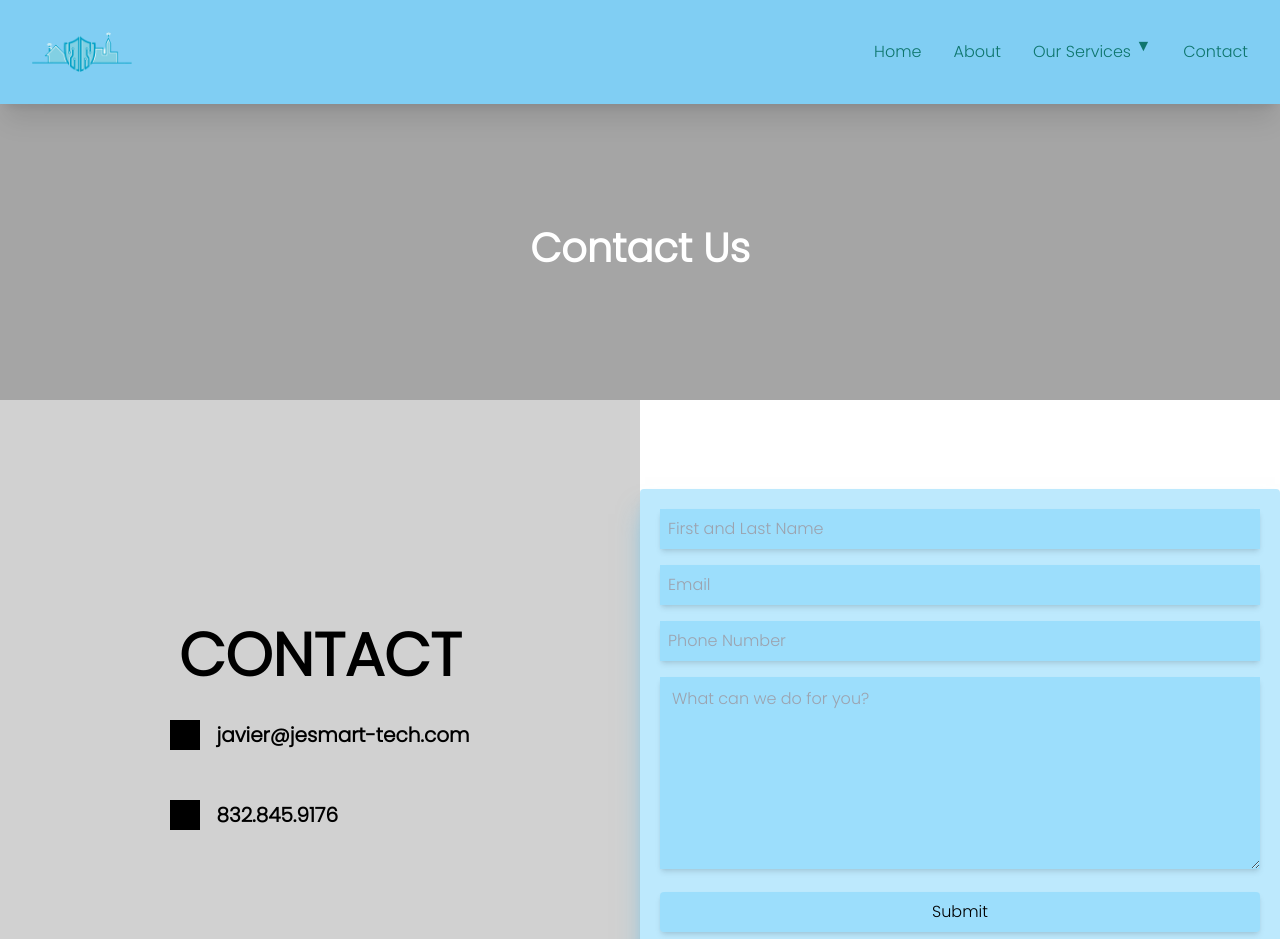
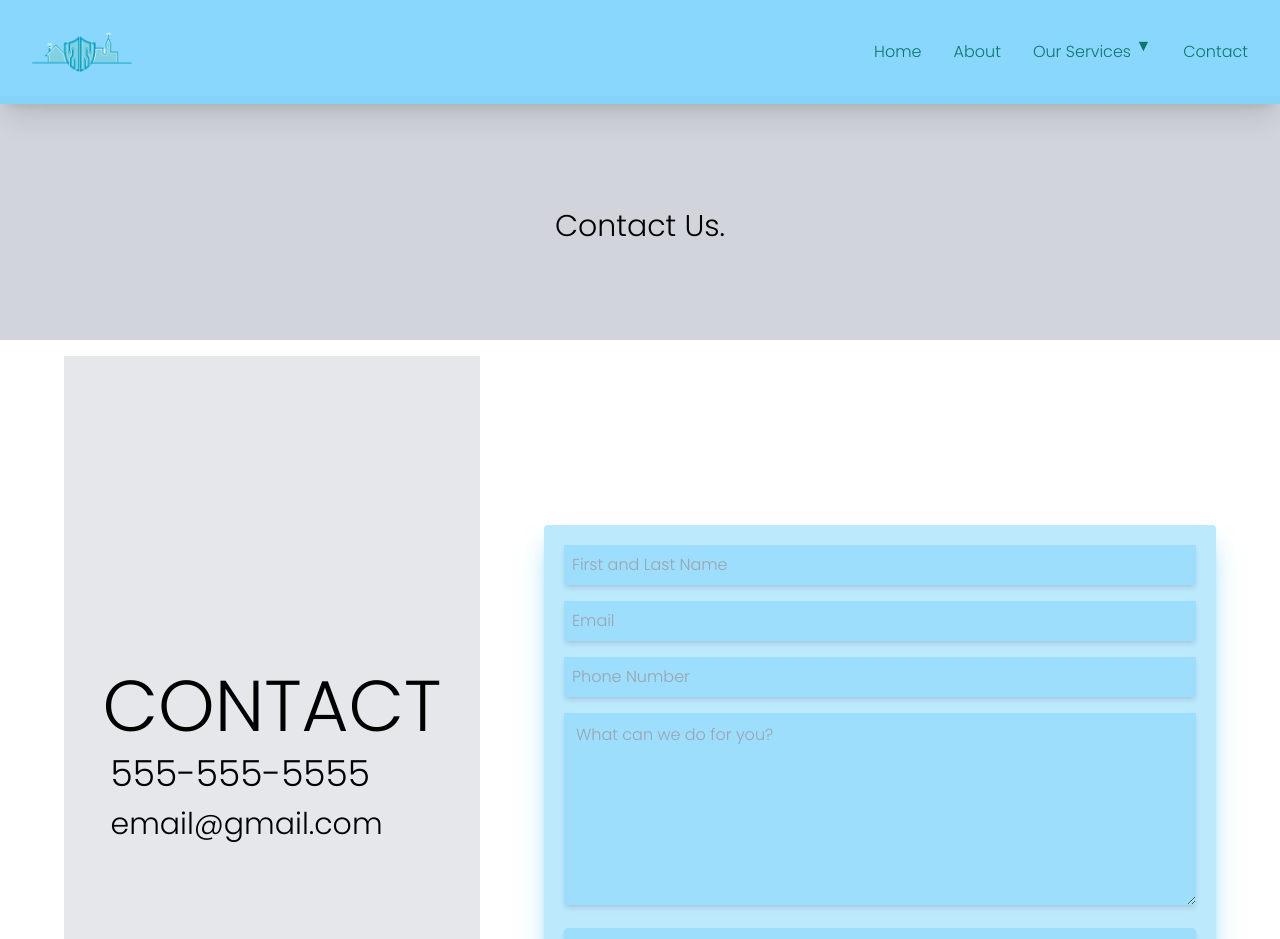
Before and after one commit to GaelCruz/je-smart-tech-pro, a React (Vite) app in the folder front-end/: page /contact in a window 1280 px wide. Shown: the top 939 px of the page. Built offline with nearby package versions, Linux system fonts and the light colour scheme.

Commit message:
updated scroll bar

```diff
--- a/front-end/src/App.jsx
+++ b/front-end/src/App.jsx
@@ -10,6 +10,7 @@ import AutomotiveServices from './views/AutomotiveServices'
 import ComfAndControl from './views/ComfAndControl'
 import Contact from './views/Contact'
 import Service from './views/Service'
+import '../src/css-files/main.css'
 
 export default function App() {
   return (
--- a/front-end/src/css-files/Contact.css
+++ b/front-end/src/css-files/Contact.css
@@ -58,3 +58,9 @@
 .phone p {
     font-weight: bold;
 }
+
+
+/* gael css */
+.contact-box {
+    height: 100vh;
+}
--- /dev/null
+++ b/front-end/src/css-files/main.css
@@ -0,0 +1,15 @@
+/* Target the scrollbar track */
+::-webkit-scrollbar {
+  width: 10px; /* Width of the scrollbar */
+}
+
+/* Target the scrollbar thumb (the draggable part) */
+::-webkit-scrollbar-thumb {
+  background-color: #a5d8db; /* Color of the scrollbar thumb */
+  border-radius: 30px; /* Rounded corners */
+}
+
+/* Target the scrollbar track when the thumb is being hovered */
+::-webkit-scrollbar-thumb:hover {
+  background-color: #026172;
+}
--- a/front-end/src/views/Contact.jsx
+++ b/front-end/src/views/Contact.jsx
@@ -5,7 +5,7 @@ import '../css-files/Contact.css'
 export default function Contact() {
   return (
     <div className=''>
-      <div className='contact-us-page'>
+      {/* <div className='contact-us-page'>
         <div className="title">
           <div className="title-box"></div>
           <p className='mt-24'>Contact Us</p>
@@ -17,12 +17,12 @@ export default function Contact() {
 
             <div className="contact-info">
               <div className="email">
-                <div className="email-icon">{/* img goes here */}</div>
+                <div className="email-icon">img goes here</div>
                 <p>javier@jesmart-tech.com</p>
               </div>
 
               <div className="phone">
-                <div className="phone-icon">{/* img goes here */}</div>
+                <div className="phone-icon">img goes here</div>
                 <p>832.845.9176</p>
               </div>
 
@@ -30,6 +30,28 @@ export default function Contact() {
           </div>
           <ContactForm />
         </div>
+      </div> */}
+
+      <div className='pt-24'>
+        <p className='bg-gray-300 py-24 pt-28 text-3xl text-center'>Contact Us.</p>
+      </div>
+      <div>
+        <div className='flex justify-evenly items-center space-x-4 p-4'>
+
+          <div className='w-1/3 flex justify-center bg-gray-200'>
+            <div className='flex flex-col contact-box justify-center'>
+              <div className='flex flex-col justify-right space-y-3'>
+                <p className='text-7xl'>CONTACT</p>
+                <p className='pl-2 text-4xl'>555-555-5555</p>
+                <p className='pl-2 text-3xl'>email@gmail.com</p>
+              </div>
+            </div>
+          </div>
+
+          <div className=''>
+            <ContactForm />
+          </div>
+        </div>
       </div>
     </div>
   )
```
